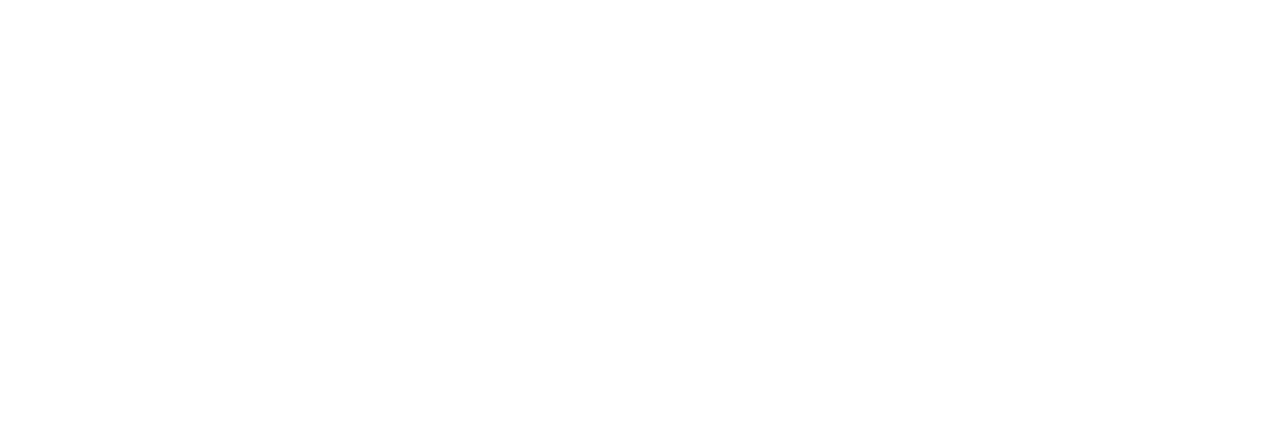
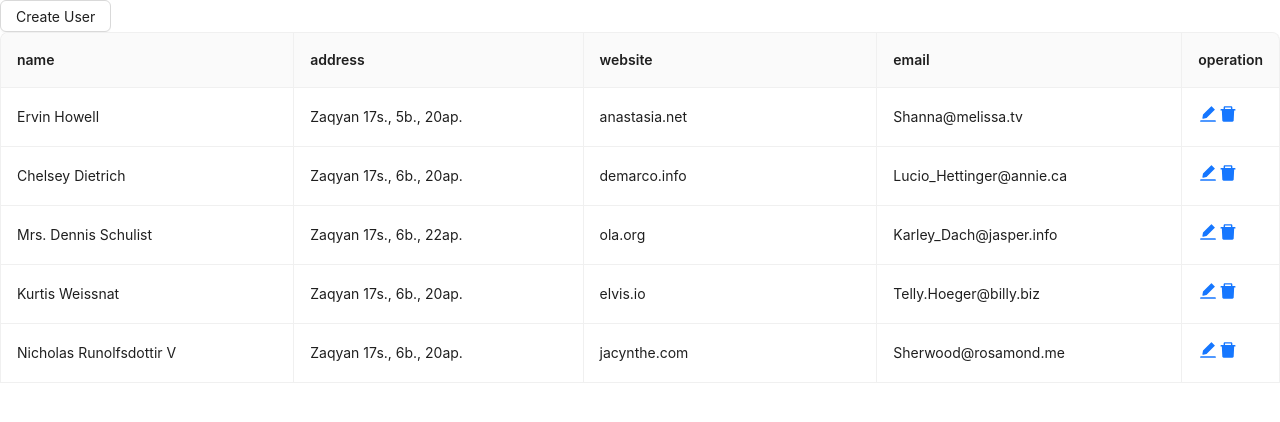
Before and after one commit to Zaven-git/users-ant-design, a React (Create React App) app: page / in a window 1280 px wide. Shown: the top 422 px of the page. Built offline with nearby package versions, Linux system fonts and the light colour scheme; data requests are answered from the project's data file.

Commit message:
added api for making CRUD  requests with axios, updated readme.md file

```diff
--- /dev/null
+++ b/db.json
@@ -0,0 +1,39 @@
+{
+  "users": [
+    {
+      "name": "Ervin Howell",
+      "address": "Zaqyan 17s., 5b., 20ap. ",
+      "website": "anastasia.net",
+      "email": "Shanna@melissa.tv",
+      "id": 2
+    },
+    {
+      "id": 5,
+      "address": "Zaqyan 17s., 6b., 20ap. ",
+      "name": "Chelsey Dietrich",
+      "email": "Lucio_Hettinger@annie.ca",
+      "website": "demarco.info"
+    },
+    {
+      "name": "Mrs. Dennis Schulist",
+      "address": "Zaqyan 17s., 6b., 22ap. ",
+      "website": "ola.org",
+      "email": "Karley_Dach@jasper.info",
+      "id": 6
+    },
+    {
+      "id": 7,
+      "address": "Zaqyan 17s., 6b., 20ap. ",
+      "name": "Kurtis Weissnat",
+      "email": "Telly.Hoeger@billy.biz",
+      "website": "elvis.io"
+    },
+    {
+      "id": 8,
+      "address": "Zaqyan 17s., 6b., 20ap. ",
+      "name": "Nicholas Runolfsdottir V",
+      "email": "Sherwood@rosamond.me",
+      "website": "jacynthe.com"
+    }
+  ]
+}
--- a/package.json
+++ b/package.json
@@ -8,8 +8,10 @@
     "@testing-library/user-event": "^13.5.0",
     "antd": "^5.11.0",
     "axios": "^1.6.0",
+    "node-sass": "^7.0.3",
     "react": "^18.2.0",
     "react-dom": "^18.2.0",
+    "react-icons": "^4.11.0",
     "react-scripts": "5.0.1",
     "web-vitals": "^2.1.4"
   },
--- a/src/App.js
+++ b/src/App.js
@@ -1,9 +1,13 @@
-import './App.css';
+import './App.scss'
+import ErrorBoundary from './components/ErrorBoundary';
+import {UserTable} from './components/UserTable';
 
 function App() {
   return (
     <div className="App">
-
+      <ErrorBoundary>
+        <UserTable/>
+      </ErrorBoundary>
     </div>
   );
 }
--- /dev/null
+++ b/src/api/index.js
@@ -0,0 +1,37 @@
+import axios from 'axios';
+
+class UserApi {
+    constructor(apiUrl) {
+        this.apiUrl = apiUrl;
+    }
+    async getUsers() {
+        try {
+            return await axios.get(`${this.apiUrl}`);
+        } catch (error) {
+            console.error('Error while fetching the users list', error);
+        }
+    };
+    async addNewUser(newUser) {
+        try {
+            return await axios.post(`${this.apiUrl}`, newUser);
+        } catch (error) {
+            console.error('Error while adding a new user:', error);
+        }
+    };
+    async updateUser(userId, updatedUser) {
+        try {
+            return await axios.put(`${this.apiUrl}/${userId}`, updatedUser);
+        } catch (error) {
+            console.error('Error while updating user:', error);
+        }
+    };
+    async deleteUser(userId) {
+        try {
+            return await axios.delete(`${this.apiUrl}/${userId}`);
+        } catch (error) {
+            console.error('Error while removing user:', error);
+        }
+    };
+}
+
+export default UserApi;
--- /dev/null
+++ b/src/components/ErrorBoundary.jsx
@@ -0,0 +1,25 @@
+import React, { Component } from 'react';
+
+class ErrorBoundary extends Component {
+  constructor(props) {
+    super(props);
+    this.state = { hasError: false };
+  }
+
+  static getDerivedStateFromError(error) {
+    return { hasError: true };
+  }
+
+  componentDidCatch(error, errorInfo) {
+    console.error(error, errorInfo);
+  }
+
+  render() {
+    if (this.state.hasError) {
+      return <h1>Something went wrong.</h1>;
+    }
+    return this.props.children;
+  }
+}
+
+export default ErrorBoundary;
--- /dev/null
+++ b/src/components/UserTable.jsx
@@ -0,0 +1,207 @@
+import { useState, useEffect } from 'react';
+import { Form, Input, InputNumber, Popconfirm, Table, Typography, Button } from 'antd';
+import UserApi from '../api/index';
+import { AiFillEdit, AiFillDelete } from "react-icons/ai";
+
+const EditableCell = ({
+  editing,
+  dataIndex,
+  title,
+  inputType,
+  record,
+  index,
+  children,
+  ...restProps
+}) => {
+  const inputNode = inputType === 'number' ? <InputNumber /> : <Input />;
+  return (
+    <td {...restProps}>
+      {editing ? (
+        <Form.Item
+          name={dataIndex}
+          style={{
+            margin: 0,
+          }}
+          rules={[
+            {
+              required: true,
+              message: `Please Input ${title}!`,
+            },
+          ]}
+        >
+          {inputNode}
+        </Form.Item>
+      ) : (
+        children
+      )}
+    </td>
+  );
+};
+export const UserTable = () => {
+  const api = new UserApi('http://localhost:3001/users')
+  const [form] = Form.useForm();
+  const [data, setData] = useState([]);
+  const [editingKey, setEditingKey] = useState('');
+  const isEditing = (record) => record.key === editingKey;
+
+  const showModal = () => {
+    let NewData = [...data]
+    let emptyItem = {
+      key: Date.now(),
+      name: '',
+      email: '',
+      website: '',
+      address: '',
+    }
+    NewData.unshift(emptyItem)
+    setData(NewData)
+    edit(emptyItem)
+  };
+  const edit = (record) => {
+    form.setFieldsValue({
+      name: '',
+      email: '',
+      website: '',
+      address: '',
+      ...record,
+    });
+    setEditingKey(record.key);
+  };
+  const remove = async (id) => {
+    const res = await api.deleteUser(id);
+    if (res.status === 200) {
+      setData(data.filter(e => e.id !== id))
+    };
+  }
+  const cancel = () => {
+    setEditingKey('');
+  };
+  const save = async (key) => {
+    try {
+      const row = await form.validateFields();
+      const newData = [...data];
+      const index = newData.findIndex((item) => key === item.key);
+      if (index > -1) {
+        const item = newData[index];
+        newData.splice(index, 1, { ...item, ...row });
+        setData(newData);
+        console.log(row);
+        await api.updateUser(key, row)
+        await api.getUsers()
+        setEditingKey('');
+      } else {
+        newData.push(row);
+        setData(newData);
+        setEditingKey('');
+      }
+    } catch (errInfo) {
+      console.log('Validate Failed:', errInfo);
+    }
+  };
+
+  useEffect(() => {
+    async function fetchUsers() {
+      let response = await api.getUsers()
+      const data = response.data.map(u => {
+        return {
+          key: u.id,
+          ...u
+        }
+      })
+      setData(data);
+    }
+    fetchUsers()
+  }, []);
+
+  const columns = [
+    {
+      title: 'name',
+      dataIndex: 'name',
+      width: '25%',
+      editable: true,
+    },
+    {
+      title: 'address',
+      dataIndex: 'address',
+      width: '25%',
+      editable: true,
+    },
+    {
+      title: 'website',
+      dataIndex: 'website',
+      width: '25%',
+      editable: true,
+    },
+    {
+      title: 'email',
+      dataIndex: 'email',
+      width: '40%',
+      editable: true,
+    },
+    {
+      title: 'operation',
+      dataIndex: 'operation',
+      render: (_, record) => {
+        const editable = isEditing(record);
+        return editable ? (
+          <span>
+            <Typography.Link
+              onClick={() => save(record.key)}
+              style={{
+                marginRight: 8,
+              }}
+            >
+              Save
+            </Typography.Link>
+            <Popconfirm title="Sure to cancel?" onConfirm={cancel}>
+              <a>Cancel</a>
+            </Popconfirm>
+          </span>
+        ) : (
+          <>
+            <Typography.Link disabled={editingKey !== ''} onClick={() => edit(record)}>
+              <AiFillEdit size={20} />
+            </Typography.Link>
+            <Typography.Link disabled={editingKey !== ''} onClick={() => remove(record.key)}>
+              <AiFillDelete size={20} />
+            </Typography.Link>
+          </>
+        );
+      },
+    },
+  ];
+  const mergedColumns = columns.map((col) => {
+    if (!col.editable) {
+      return col;
+    }
+    return {
+      ...col,
+      onCell: (record) => ({
+        record,
+        inputType: 'text',
+        dataIndex: col.dataIndex,
+        title: col.title,
+        editing: isEditing(record),
+      }),
+    };
+  });
+  return (
+    <>
+      <Button onClick={showModal}>Create User</Button>
+      <Form form={form} component={false}>
+        <Table
+          components={{
+            body: {
+              cell: EditableCell,
+            },
+          }}
+          bordered
+          dataSource={data}
+          columns={mergedColumns}
+          rowClassName="editable-row"
+          pagination={false}
+        />
+      </Form>
+    </>
+  );
+};
```
Also changed, not shown: src/App.scss (renamed from src/App.css), 2 other files (tests, documents, lock files or other folders).
